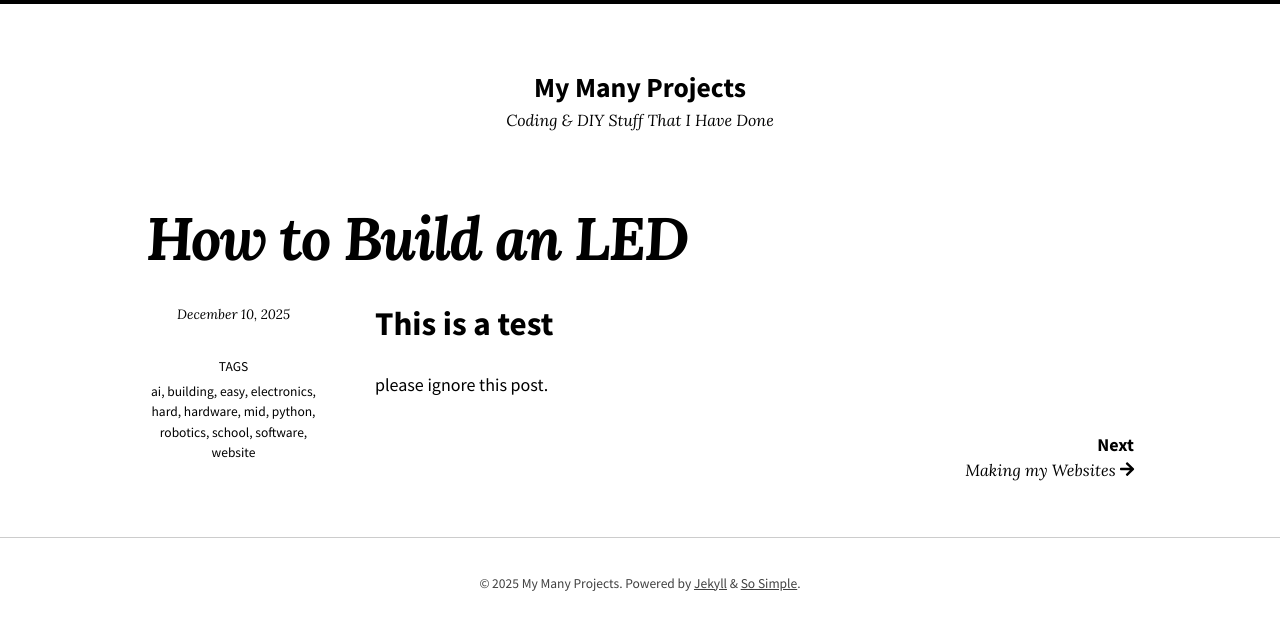
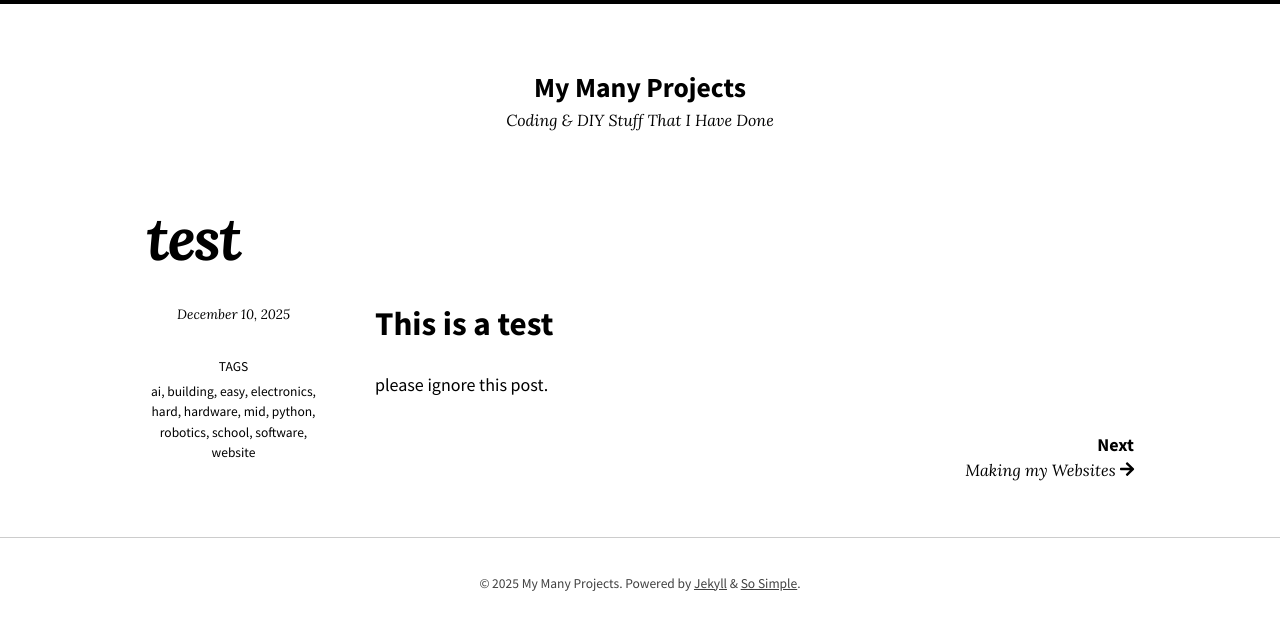
Before and after one commit to Raylu42x/projects.kervian.com, a Jekyll site: the page built from _posts/2025-12-10-test.md, in a window 1280 px wide. Shown: the top 630 px of the page. Built offline with Jekyll 4.4.1, drawn with Linux system fonts in a browser that asks for light colours; nearby versions of some CDN libraries.

Commit message:
Update 2025-12-10-test.md

```diff
--- a/_posts/2025-12-10-test.md
+++ b/_posts/2025-12-10-test.md
@@ -1,6 +1,6 @@
 ---
 layout: post
-title: "How to Build an LED"
+title: "test"
 tags: [website, electronics, python, ai, easy, mid, hard, hardware, software, building, school, robotics]
 ---
 
```
